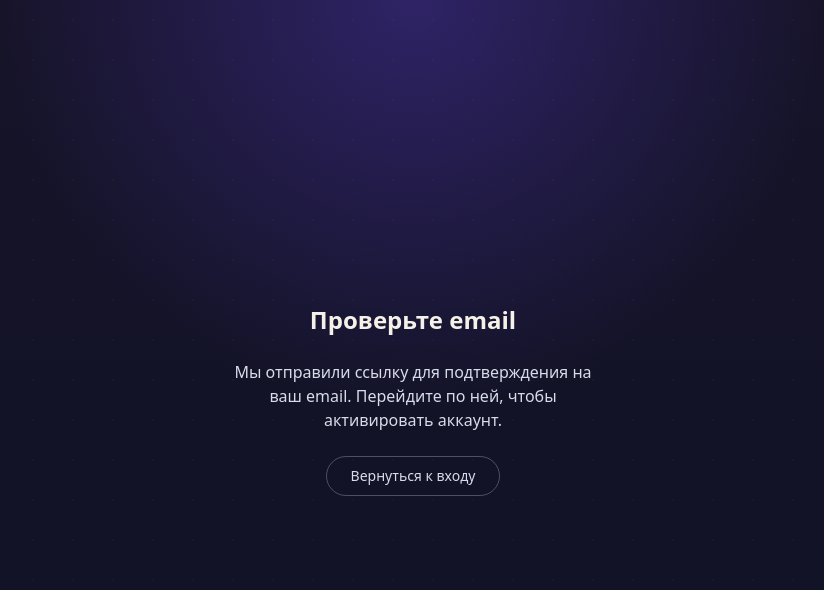
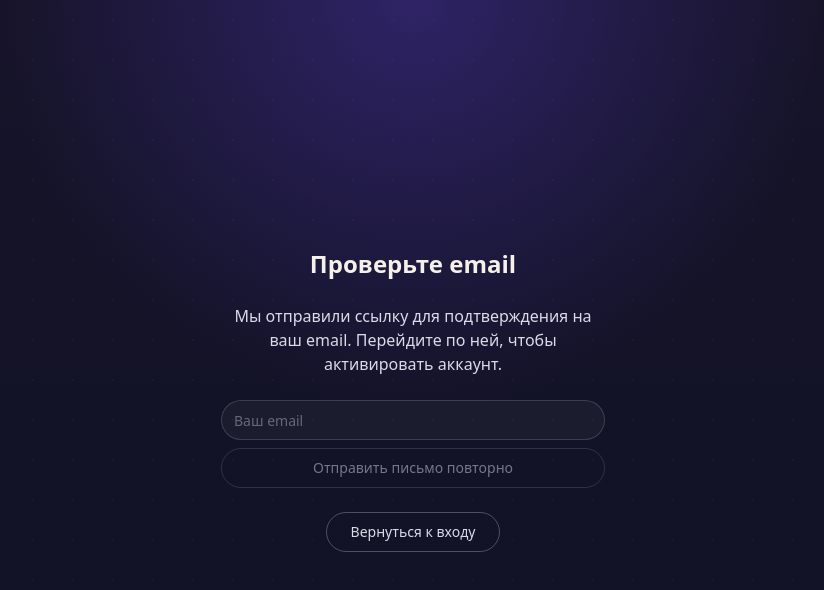
Before and after one commit to fixemer90-stack/Archemap, a Next.js app in the folder frontend/: page /verify in a window 1280 px wide. Shown: the top 590 px of the page, without its empty margins (227-1051 px from the left). Built offline with nearby package versions, Linux system fonts and the light colour scheme.

Commit message:
feat: resend verification email flow
- login page: 'Resend verification' button when email not verified
- verify page: resend button for expired tokens
- verify page: email input for requesting new verification link

```diff
--- a/frontend/src/app/(auth)/login/page.tsx
+++ b/frontend/src/app/(auth)/login/page.tsx
@@ -14,10 +14,15 @@ export default function LoginPage() {
   const [password, setPassword] = useState("");
   const [error, setError] = useState("");
   const [loading, setLoading] = useState(false);
+  const [showResend, setShowResend] = useState(false);
+  const [resendLoading, setResendLoading] = useState(false);
+  const [resendSuccess, setResendSuccess] = useState(false);
 
   async function handleSubmit(e: React.FormEvent) {
     e.preventDefault();
     setError("");
+    setShowResend(false);
+    setResendSuccess(false);
     setLoading(true);
 
     try {
@@ -34,6 +39,12 @@ export default function LoginPage() {
           : typeof data.detail === "string"
             ? data.detail
             : "Ошибка входа";
+
+        // Show resend button if email not verified
+        if (errorMsg.includes("not verified") || errorMsg.includes("не подтверждён")) {
+          setShowResend(true);
+        }
+
         throw new Error(errorMsg);
       }
 
@@ -57,21 +68,62 @@ export default function LoginPage() {
     }
   }
 
+  async function handleResendVerification() {
+    setResendLoading(true);
+    setResendSuccess(false);
+
+    try {
+      const res = await fetch("/api/v1/auth/resend-verification", {
+        method: "POST",
+        headers: { "Content-Type": "application/json" },
+        body: JSON.stringify({ email }),
+      });
+
+      // Always show success to prevent email enumeration
+      setResendSuccess(true);
+      setShowResend(false);
+    } catch {
+      setResendSuccess(true);
+    } finally {
+      setResendLoading(false);
+    }
+  }
+
   return (
-    <div className="flex min-h-screen items-center justify-center">
     <div className="w-full max-w-sm space-y-6">
       <div className="text-center">
         <h1 className="text-2xl font-bold">Вход</h1>
         <p className="text-sm text-muted-foreground">
-            Введите email и пароль для входа
+          Войдите в свой аккаунт
         </p>
       </div>
 
       <form onSubmit={handleSubmit} className="space-y-4">
         {error && (
-            <div className="rounded-md border border-destructive/50 bg-destructive/10 p-3 text-sm text-destructive">
-              {error}
+          <div className="space-y-2">
+            <p className="text-sm text-red-500 text-center">{error}</p>
+            {showResend && (
+              <div className="text-center">
+                <Button
+                  type="button"
+                  variant="outline"
+                  size="sm"
+                  onClick={handleResendVerification}
+                  disabled={resendLoading}
+                >
+                  {resendLoading
+                    ? "Отправка..."
+                    : "Отправить письмо повторно"}
+                </Button>
               </div>
+            )}
+          </div>
+        )}
+
+        {resendSuccess && (
+          <p className="text-sm text-green-500 text-center">
+            Письмо отправлено. Проверьте почту.
+          </p>
         )}
 
         <div className="space-y-2">
@@ -95,7 +147,7 @@ export default function LoginPage() {
           <Input
             id="password"
             type="password"
-              placeholder="Ваш пароль"
+            placeholder="Введите пароль"
             value={password}
             onChange={(e) => setPassword(e.target.value)}
             required
@@ -136,21 +188,16 @@ export default function LoginPage() {
       >
         <svg className="mr-2 h-4 w-4" viewBox="0 0 24 24" fill="currentColor">
           <path d="M22.42 0H1.58C.71 0 0 .71 0 1.58v20.84C0 23.29.71 24 1.58 24h20.84c.87 0 1.58-.71 1.58-1.58V1.58C24 .71 23.29 0 22.42 0z" />
-            <path
-              d="M17.15 19.24h-2.73c-1.96 0-2.97-1.1-2.97-2.73 0-1.4.66-2.34 1.73-3.1.78-.56 1.27-.95 1.27-1.76 0-.72-.52-1.16-1.38-1.16-.97 0-1.63.54-2.08 1.32l-1.48-.95C10.35 9.7 11.35 9 12.8 9c1.82 0 3.06 1.05 3.06 2.76 0 1.52-.82 2.5-1.78 3.18-.8.57-1.14.96-1.14 1.65 0 .66.54 1.12 1.35 1.12h1.74v1.53h.12z"
-              fill="white"
-            />
         </svg>
         Войти через Яндекс
       </Button>
 
       <p className="text-center text-sm text-muted-foreground">
         Нет аккаунта?{" "}
-          <Link href="/register" className="text-primary hover:underline">
+        <Link href="/register" className="text-[#8DA8FF] hover:underline">
           Зарегистрироваться
         </Link>
       </p>
     </div>
-    </div>
   );
 }
--- a/frontend/src/app/(auth)/verify/page.tsx
+++ b/frontend/src/app/(auth)/verify/page.tsx
@@ -4,15 +4,20 @@ import { Suspense, useEffect, useState } from "react";
 import { useSearchParams } from "next/navigation";
 import Link from "next/link";
 import { Button } from "@/components/ui/button";
+import { Input } from "@/components/ui/input";
 
 function VerifyContent() {
   const searchParams = useSearchParams();
   const token = searchParams.get("token");
+  const emailParam = searchParams.get("email");
 
   const [status, setStatus] = useState<
     "loading" | "success" | "error" | "no-token"
   >(token ? "loading" : "no-token");
   const [message, setMessage] = useState("");
+  const [email, setEmail] = useState(emailParam || "");
+  const [resendLoading, setResendLoading] = useState(false);
+  const [resendSuccess, setResendSuccess] = useState(false);
 
   useEffect(() => {
     if (!token) return;
@@ -48,6 +53,25 @@ function VerifyContent() {
     verify();
   }, [token]);
 
+  async function handleResend() {
+    if (!email) return;
+    setResendLoading(true);
+    setResendSuccess(false);
+
+    try {
+      await fetch("/api/v1/auth/resend-verification", {
+        method: "POST",
+        headers: { "Content-Type": "application/json" },
+        body: JSON.stringify({ email }),
+      });
+      setResendSuccess(true);
+    } catch {
+      setResendSuccess(true);
+    } finally {
+      setResendLoading(false);
+    }
+  }
+
   return (
     <div className="flex min-h-screen items-center justify-center">
       <div className="w-full max-w-sm space-y-6 text-center">
@@ -78,9 +102,40 @@ function VerifyContent() {
             </div>
             <h1 className="text-2xl font-bold">Ошибка верификации</h1>
             <p className="text-muted-foreground">{message}</p>
-            <Button variant="outline" asChild>
-              <Link href="/login">Вернуться к входу</Link>
-            </Button>
+
+            {message.includes("expired") || message.includes("истёк") ? (
+              <div className="space-y-3">
+                <p className="text-sm text-muted-foreground">
+                  Срок действия ссылки истёк. Запросите новую.
+                </p>
+                <div className="space-y-2">
+                  <Input
+                    type="email"
+                    placeholder="Ваш email"
+                    value={email}
+                    onChange={(e) => setEmail(e.target.value)}
+                  />
+                  <Button
+                    onClick={handleResend}
+                    disabled={resendLoading || !email}
+                    className="w-full"
+                  >
+                    {resendLoading
+                      ? "Отправка..."
+                      : "Отправить новую ссылку"}
+                  </Button>
+                </div>
+                {resendSuccess && (
+                  <p className="text-sm text-green-500">
+                    Письмо отправлено. Проверьте почту.
+                  </p>
+                )}
+              </div>
+            ) : (
+              <Button variant="outline" asChild>
+                <Link href="/login">Вернуться к входу</Link>
+              </Button>
+            )}
           </>
         )}
 
@@ -91,6 +146,31 @@ function VerifyContent() {
               Мы отправили ссылку для подтверждения на ваш email. Перейдите по
               ней, чтобы активировать аккаунт.
             </p>
+            <div className="space-y-3">
+              <div className="space-y-2">
+                <Input
+                  type="email"
+                  placeholder="Ваш email"
+                  value={email}
+                  onChange={(e) => setEmail(e.target.value)}
+                />
+                <Button
+                  onClick={handleResend}
+                  disabled={resendLoading || !email}
+                  variant="outline"
+                  className="w-full"
+                >
+                  {resendLoading
+                    ? "Отправка..."
+                    : "Отправить письмо повторно"}
+                </Button>
+              </div>
+              {resendSuccess && (
+                <p className="text-sm text-green-500">
+                  Письмо отправлено. Проверьте почту.
+                </p>
+              )}
+            </div>
             <Button variant="outline" asChild>
               <Link href="/login">Вернуться к входу</Link>
             </Button>
```
Lines whose indentation alone changed are shown as unchanged.
